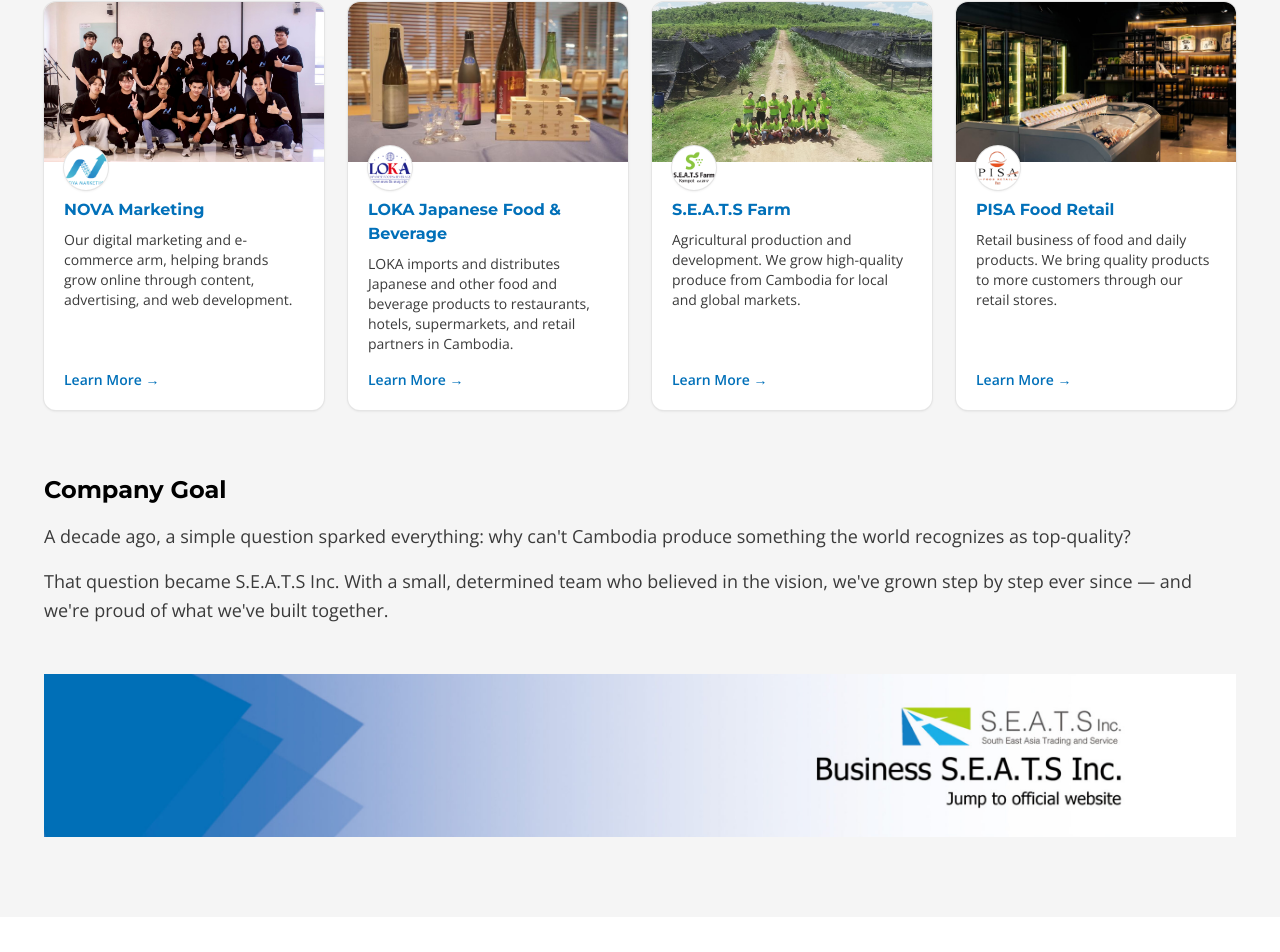
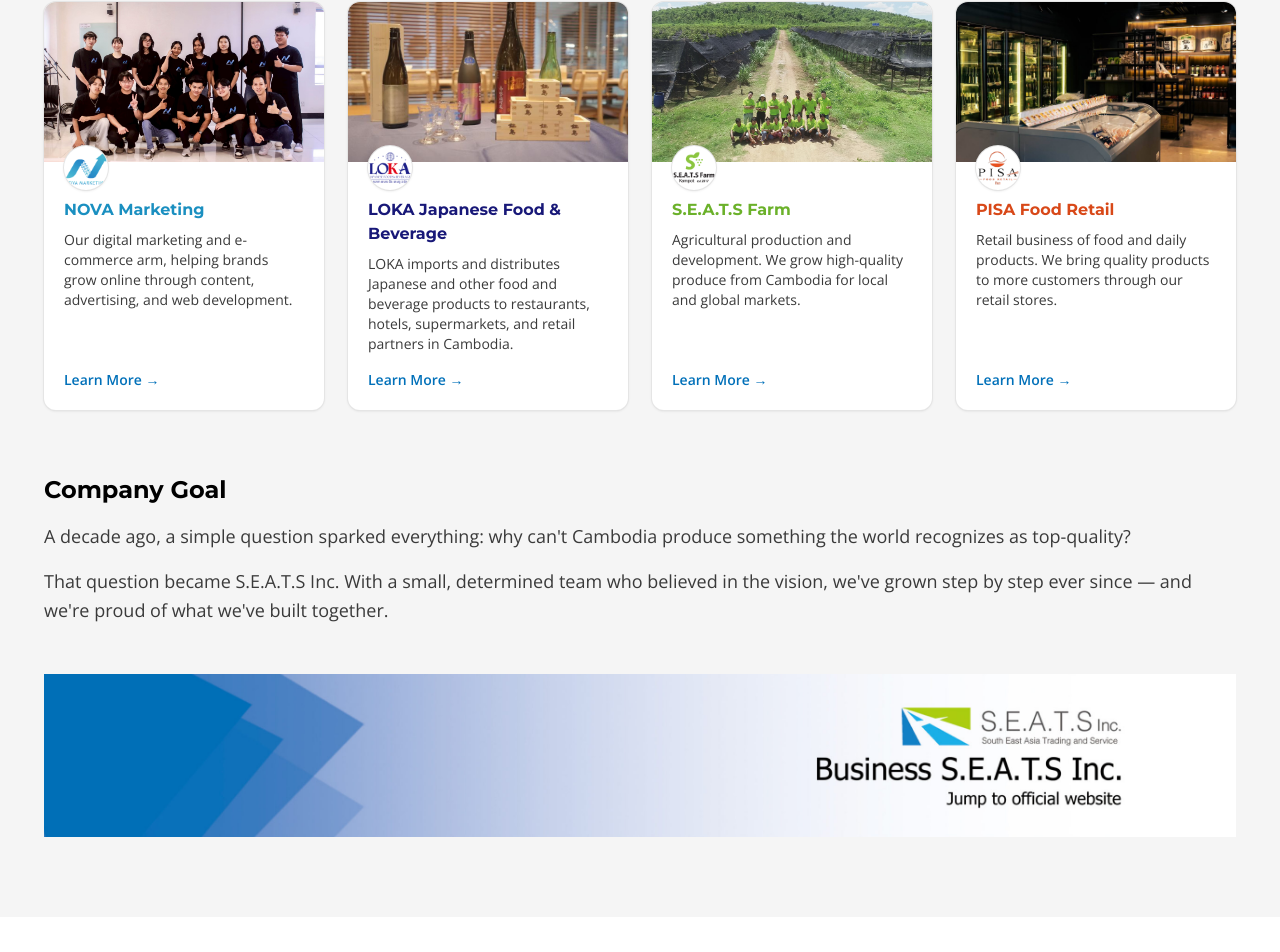
Before and after one commit to AKARAMedia/SEATs-Inc-Career, a Next.js app: page / in a window 1280 px wide. Shown: the part 5533-6485 px from the top of the page. Built offline with nearby package versions, Linux system fonts and the light colour scheme; no server answers; a web font is replaced by a local one.

Commit message:
change-color-name-business

```diff
--- a/src/app/(site)/page.tsx
+++ b/src/app/(site)/page.tsx
@@ -205,7 +205,9 @@
                     <div className="relative -mt-9 mb-2 flex size-11 items-center justify-center overflow-hidden rounded-full bg-white p-1.5 shadow ring-1 ring-border">
                       <Image src={b.logo} alt="" fill className="object-contain" />
                     </div>
-                    <h3 className="text-base font-bold text-primary">{b.name}</h3>
+                    <h3 className="text-base font-bold" style={{ color: b.color }}>
+                      {b.name}
+                    </h3>
                     <p className="mt-2 flex-1 text-sm text-text">{b.text}</p>
                     <span className="mt-4 text-sm font-semibold text-primary">
                       Learn More <span aria-hidden>→</span>
--- a/src/content/home.ts
+++ b/src/content/home.ts
@@ -165,6 +165,7 @@
   {
     name: "NOVA Marketing",
     logo: "/media/2026/10/logo-nova.webp",
+    color: "#1a8fc0", // main color of the logo, used for the card title
     photo: "/media/2026/10/nova-team.png",
     text: "Our digital marketing and e-commerce arm, helping brands grow online through content, advertising, and web development.",
     href: "https://seats-inc.com/nova-marketing/",
@@ -172,6 +173,7 @@
   {
     name: "LOKA Japanese Food & Beverage",
     logo: "/media/2026/10/logo-loka.webp",
+    color: "#181878", // main color of the logo, used for the card title
     photo: "/media/2026/10/loka-sake-products.jpg",
     text: "LOKA imports and distributes Japanese and other food and beverage products to restaurants, hotels, supermarkets, and retail partners in Cambodia.",
     href: "https://lokajapanesefoodsbeverage.com/",
@@ -179,6 +181,7 @@
   {
     name: "S.E.A.T.S Farm",
     logo: "/media/2026/10/logo-seats-farm.webp",
+    color: "#6bb12a", // main color of the logo, used for the card title
     photo: "/media/2022/11/seatsfarm-interviews.jpg",
     text: "Agricultural production and development. We grow high-quality produce from Cambodia for local and global markets.",
     href: "https://seatsfarm.com/",
@@ -186,6 +189,7 @@
   {
     name: "PISA Food Retail",
     logo: "/media/2026/10/logo-pisa.webp",
+    color: "#d84818", // main color of the logo, used for the card title
     photo: "/media/2026/10/pisa-retail.jpg",
     text: "Retail business of food and daily products. We bring quality products to more customers through our retail stores.",
     href: "https://seats-inc.com/pisa-food-retail/",
```
